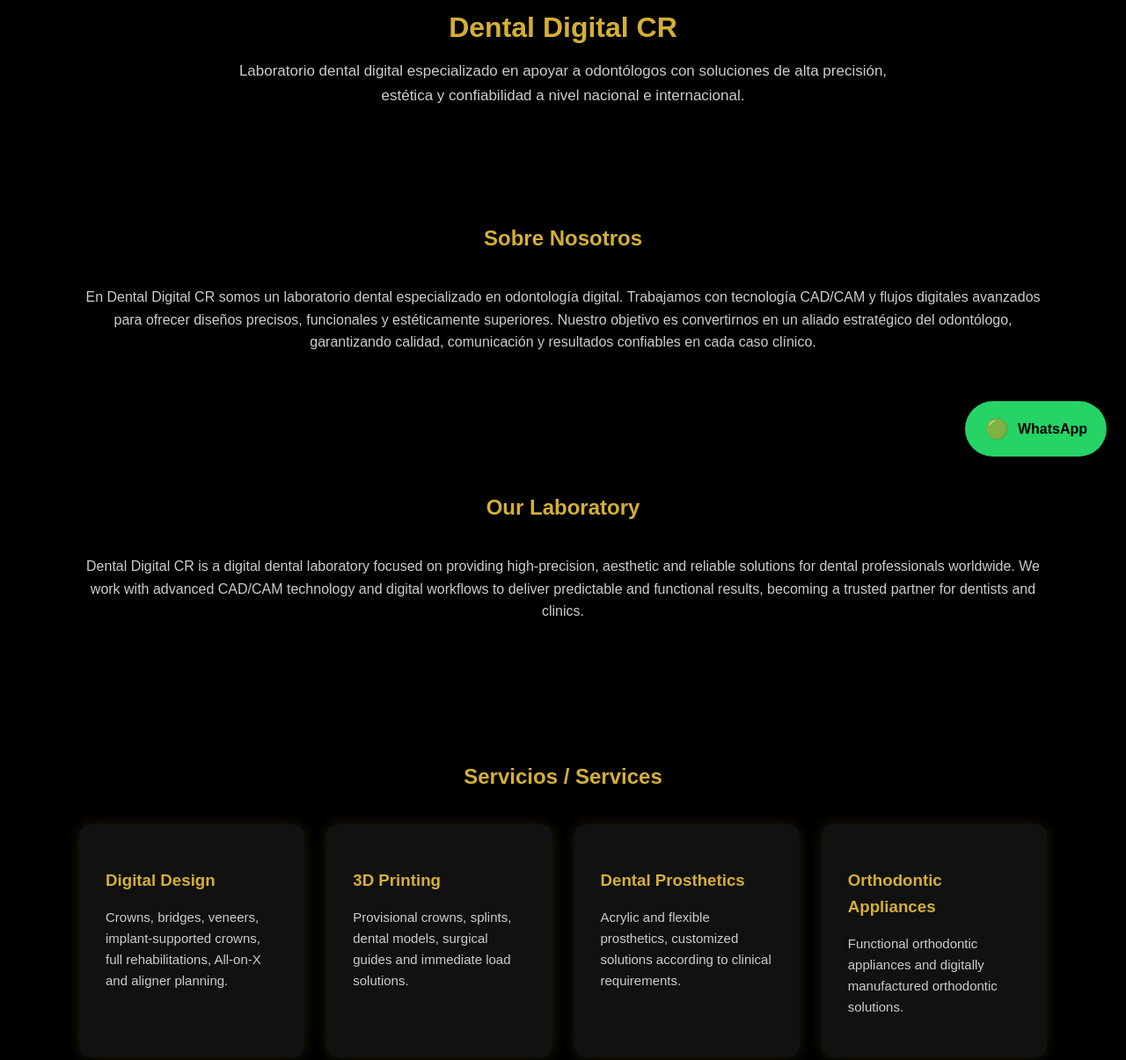
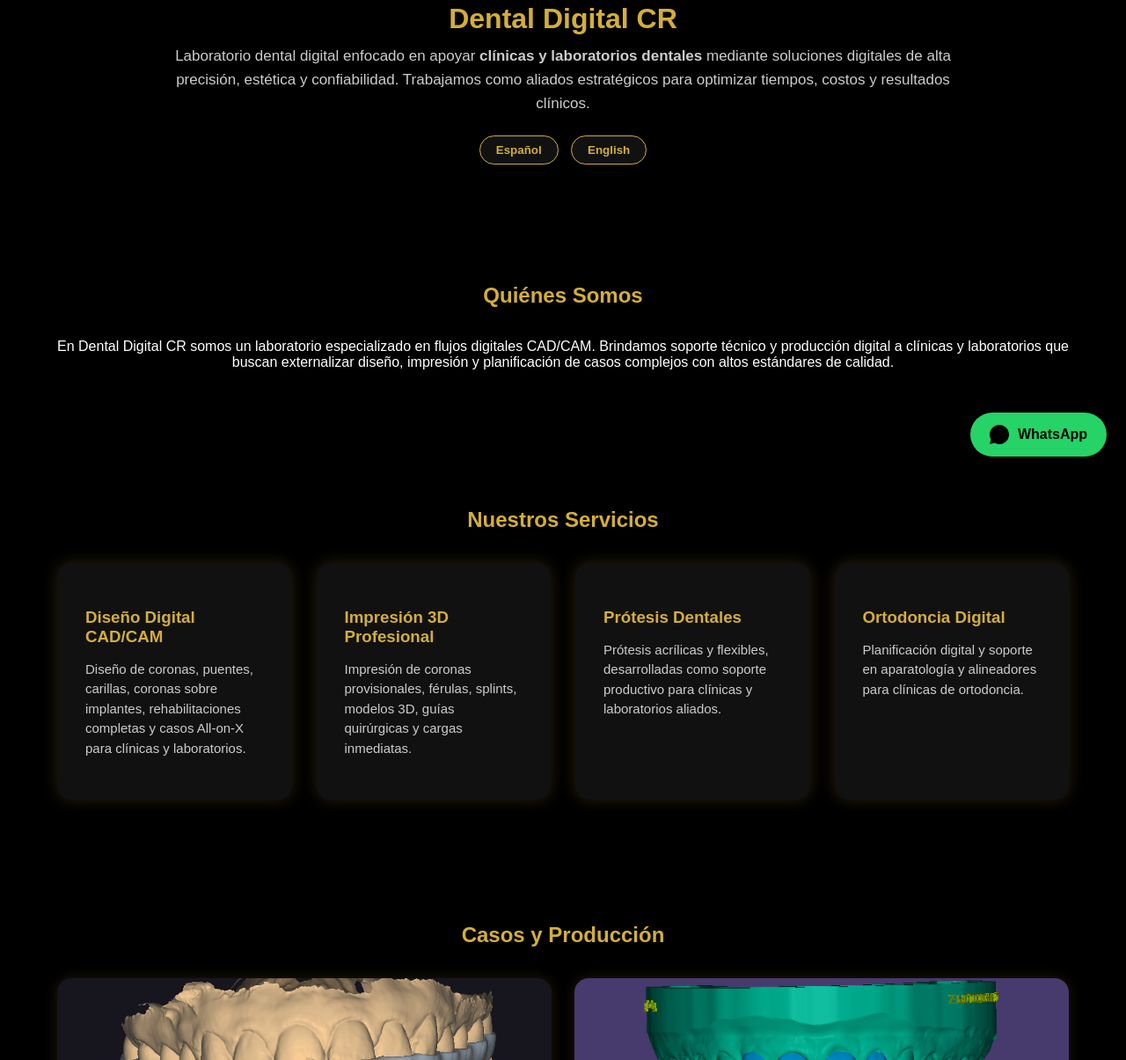
Before and after one commit to DigitalDentalCR/dentaldigitalcr, a plain HTML site: page index.html in a window 1280 px wide. Shown: the part 259-1464 px from the top of the page at 88% size. Drawn offline with Linux system fonts and the light colour scheme.

Commit message:
index.html

```diff
--- a/index.html
+++ b/index.html
@@ -2,7 +2,7 @@
 <html lang="es">
 <head>
   <meta charset="UTF-8">
-  <title>Dental Digital CR | Digital Dental Laboratory</title>
+  <title>Dental Digital CR | Dental Laboratory for Clinics & Labs</title>
   <meta name="viewport" content="width=device-width, initial-scale=1.0">
 
   <style>
@@ -11,7 +11,6 @@
       font-family: Arial, Helvetica, sans-serif;
       background-color: #000;
       color: #fff;
-      line-height: 1.6;
     }
 
     header {
@@ -31,13 +30,29 @@
 
     header p {
       color: #ccc;
-      max-width: 780px;
+      max-width: 900px;
       margin: auto;
       font-size: 17px;
+      line-height: 1.6;
+    }
+
+    .lang-switch {
+      margin-top: 18px;
+    }
+
+    .lang-switch button {
+      background: #111;
+      color: #d4af37;
+      border: 1px solid #d4af37;
+      padding: 8px 18px;
+      margin: 5px;
+      border-radius: 20px;
+      cursor: pointer;
+      font-weight: bold;
     }
 
     section {
-      max-width: 1100px;
+      max-width: 1150px;
       margin: auto;
       padding: 60px 20px;
     }
@@ -50,168 +65,193 @@
 
     .services {
       display: grid;
-      grid-template-columns: repeat(auto-fit, minmax(250px, 1fr));
-      gap: 25px;
+      grid-template-columns: repeat(auto-fit, minmax(260px, 1fr));
+      gap: 28px;
     }
 
     .card {
       background-color: #111;
-      padding: 30px;
-      border-radius: 14px;
-      box-shadow: 0 0 15px rgba(212,175,55,0.15);
+      padding: 32px;
+      border-radius: 16px;
+      box-shadow: 0 0 18px rgba(212,175,55,0.18);
     }
 
     .card h3 {
       color: #d4af37;
-      margin-bottom: 12px;
+      margin-bottom: 10px;
     }
 
     .card p {
       color: #ccc;
       font-size: 15px;
+      line-height: 1.5;
     }
 
-    /* GALERÍA */
     .gallery {
       display: grid;
-      grid-template-columns: repeat(auto-fit, minmax(250px, 1fr));
-      gap: 25px;
+      grid-template-columns: repeat(auto-fit, minmax(260px, 1fr));
+      gap: 26px;
     }
 
     .gallery-item {
       background: #111;
-      border-radius: 14px;
+      border-radius: 16px;
       overflow: hidden;
-      box-shadow: 0 0 15px rgba(212,175,55,0.12);
+      box-shadow: 0 0 16px rgba(212,175,55,0.15);
       text-align: center;
     }
 
     .gallery-item img {
       width: 100%;
-      height: 220px;
+      height: 230px;
       object-fit: cover;
-      display: block;
     }
 
     .gallery-item p {
-      margin: 14px 0;
       color: #ccc;
+      padding: 14px;
       font-size: 14px;
     }
 
     .contact {
       text-align: center;
-      background: #111;
-      padding: 50px 20px;
-    }
-
-    .contact p {
       color: #ccc;
       font-size: 16px;
     }
 
     footer {
       text-align: center;
-      padding: 20px;
+      padding: 22px;
       font-size: 14px;
       color: #777;
     }
 
-    /* BOTÓN WHATSAPP FLOTANTE PROFESIONAL */
+    /* WhatsApp floating */
     .whatsapp-float {
       position: fixed;
       bottom: 22px;
       right: 22px;
       background-color: #25D366;
       color: #000;
+      padding: 14px 22px;
       border-radius: 40px;
-      padding: 14px 22px;
       font-weight: bold;
-      text-decoration: none;
-      font-size: 16px;
       display: flex;
       align-items: center;
       gap: 10px;
-      box-shadow: 0 8px 20px rgba(0,0,0,0.35);
+      text-decoration: none;
+      box-shadow: 0 8px 22px rgba(0,0,0,0.45);
       z-index: 1000;
-      transition: transform 0.25s ease;
     }
 
-    .whatsapp-float:hover {
-      transform: scale(1.05);
+    .whatsapp-float svg {
+      width: 22px;
+      height: 22px;
     }
 
-    .whatsapp-icon {
-      font-size: 22px;
+    .en { display: none; }
+  </style>
+
+  <script>
+    function setLang(lang) {
+      document.querySelectorAll('.es').forEach(e => e.style.display = lang === 'es' ? 'block' : 'none');
+      document.querySelectorAll('.en').forEach(e => e.style.display = lang === 'en' ? 'block' : 'none');
     }
-  </style>
+  </script>
 </head>
 
-<body>
+<body onload="setLang('es')">
 
 <header>
   <img src="logo.png" alt="Dental Digital CR">
   <h1>Dental Digital CR</h1>
-  <p>
-    Laboratorio dental digital especializado en apoyar a odontólogos con soluciones
-    de alta precisión, estética y confiabilidad a nivel nacional e internacional.
+
+  <p class="es">
+    Laboratorio dental digital enfocado en apoyar <strong>clínicas y laboratorios dentales</strong>
+    mediante soluciones digitales de alta precisión, estética y confiabilidad.
+    Trabajamos como aliados estratégicos para optimizar tiempos, costos y resultados clínicos.
   </p>
+
+  <p class="en">
+    Digital dental laboratory focused on supporting <strong>dental clinics and dental laboratories</strong>
+    with high-precision digital solutions. We work as strategic partners to improve workflow,
+    accuracy and clinical outcomes.
+  </p>
+
+  <div class="lang-switch">
+    <button onclick="setLang('es')">Español</button>
+    <button onclick="setLang('en')">English</button>
+  </div>
 </header>
 
 <section>
-  <h2>Sobre Nosotros</h2>
-  <p style="text-align:center; color:#ccc;">
-    En Dental Digital CR somos un laboratorio dental especializado en odontología digital.
-    Trabajamos con tecnología CAD/CAM y flujos digitales avanzados para ofrecer diseños
-    precisos, funcionales y estéticamente superiores. Nuestro objetivo es convertirnos
-    en un aliado estratégico del odontólogo, garantizando calidad, comunicación y
-    resultados confiables en cada caso clínico.
+  <h2 class="es">Quiénes Somos</h2>
+  <h2 class="en">Who We Are</h2>
+
+  <p class="es" style="text-align:center;">
+    En Dental Digital CR somos un laboratorio especializado en flujos digitales CAD/CAM.
+    Brindamos soporte técnico y producción digital a clínicas y laboratorios que buscan
+    externalizar diseño, impresión y planificación de casos complejos con altos estándares
+    de calidad.
+  </p>
+
+  <p class="en" style="text-align:center;">
+    Dental Digital CR is a digital laboratory specialized in CAD/CAM workflows.
+    We provide digital design and production support to clinics and laboratories looking
+    to outsource advanced dental cases with consistent quality.
   </p>
 </section>
 
 <section>
-  <h2>Our Laboratory</h2>
-  <p style="text-align:center; color:#ccc;">
-    Dental Digital CR is a digital dental laboratory focused on providing high-precision,
-    aesthetic and reliable solutions for dental professionals worldwide. We work with
-    advanced CAD/CAM technology and digital workflows to deliver predictable and
-    functional results, becoming a trusted partner for dentists and clinics.
-  </p>
-</section>
+  <h2 class="es">Nuestros Servicios</h2>
+  <h2 class="en">Our Services</h2>
 
-<section>
-  <h2>Servicios / Services</h2>
   <div class="services">
 
     <div class="card">
-      <h3>Digital Design</h3>
-      <p>
-        Crowns, bridges, veneers, implant-supported crowns, full rehabilitations,
-        All-on-X and aligner planning.
+      <h3>Diseño Digital CAD/CAM</h3>
+      <p class="es">
+        Diseño de coronas, puentes, carillas, coronas sobre implantes,
+        rehabilitaciones completas y casos All-on-X para clínicas y laboratorios.
+      </p>
+      <p class="en">
+        CAD/CAM design of crowns, bridges, veneers, implant restorations
+        and All-on-X cases for clinics and labs.
       </p>
     </div>
 
     <div class="card">
-      <h3>3D Printing</h3>
-      <p>
-        Provisional crowns, splints, dental models, surgical guides
-        and immediate load solutions.
+      <h3>Impresión 3D Profesional</h3>
+      <p class="es">
+        Impresión de coronas provisionales, férulas, splints, modelos 3D,
+        guías quirúrgicas y cargas inmediatas.
+      </p>
+      <p class="en">
+        Professional 3D printing of provisional crowns, splints,
+        3D models, surgical guides and immediate load cases.
       </p>
     </div>
 
     <div class="card">
-      <h3>Dental Prosthetics</h3>
-      <p>
-        Acrylic and flexible prosthetics, customized solutions
-        according to clinical requirements.
+      <h3>Prótesis Dentales</h3>
+      <p class="es">
+        Prótesis acrílicas y flexibles, desarrolladas como soporte productivo
+        para clínicas y laboratorios aliados.
+      </p>
+      <p class="en">
+        Acrylic and flexible prosthetics developed as production support
+        for partner clinics and laboratories.
       </p>
     </div>
 
     <div class="card">
-      <h3>Orthodontic Appliances</h3>
-      <p>
-        Functional orthodontic appliances and digitally manufactured
-        orthodontic solutions.
+      <h3>Ortodoncia Digital</h3>
+      <p class="es">
+        Planificación digital y soporte en aparatología y alineadores
+        para clínicas de ortodoncia.
+      </p>
+      <p class="en">
+        Digital planning and orthodontic appliance support for clinics.
       </p>
     </div>
 
@@ -219,40 +259,44 @@
 </section>
 
 <section>
-  <h2>Galería / Gallery</h2>
+  <h2 class="es">Casos y Producción</h2>
+  <h2 class="en">Cases & Production</h2>
+
   <div class="gallery">
-
     <div class="gallery-item">
       <img src="galeria/ferula.jpg" alt="Dental splint">
-      <p>Férulas / Splints</p>
+      <p class="es">Férulas y Splints Digitales</p>
+      <p class="en">Digital Splints</p>
     </div>
 
     <div class="gallery-item">
       <img src="galeria/modelo3d.jpg" alt="3D dental model">
-      <p>Modelos 3D / 3D Models</p>
+      <p class="es">Modelos 3D para Clínicas y Laboratorios</p>
+      <p class="en">3D Models for Clinics and Labs</p>
     </div>
-
   </div>
 </section>
 
 <section class="contact">
-  <h2>Contacto / Contact</h2>
-  <p>
-    📧 Correo electrónico / Email: <br>
-    <strong>contacto@dentaldigitalcr.com</strong>
-  </p>
+  <p><strong>Email:</strong> contacto@dentaldigitalcr.com</p>
+  <p class="es">Atendemos clínicas y laboratorios a nivel nacional e internacional.</p>
+  <p class="en">We work with clinics and laboratories worldwide.</p>
 </section>
 
 <footer>
   © 2025 Dental Digital CR · Digital Dental Laboratory
 </footer>
 
-<!-- BOTÓN WHATSAPP -->
-<a href="https://wa.me/50672640280?text=Hello%2C%20I%20am%20a%20dentist%20and%20I%20would%20like%20to%20request%20a%20quote%20with%20Dental%20Digital%20CR."
+<!-- WhatsApp Button -->
+<a href="https://wa.me/50672640280?text=Hello%2C%20I%20represent%20a%20dental%20clinic%20or%20laboratory%20and%20would%20like%20to%20request%20information."
    class="whatsapp-float"
-   target="_blank"
-   aria-label="WhatsApp Dental Digital CR">
-   <span class="whatsapp-icon">🟢</span> WhatsApp
+   target="_blank">
+
+  <svg xmlns="http://www.w3.org/2000/svg" viewBox="0 0 24 24" fill="#000">
+    <path d="M12 0C5.371 0 0 5.373 0 12c0 2.123.553 4.201 1.602 6.035L0 24l6.164-1.586A11.94 11.94 0 0 0 12 24c6.627 0 12-5.373 12-12S18.627 0 12 0z"/>
+  </svg>
+
+  WhatsApp
 </a>
 
 </body>
```
